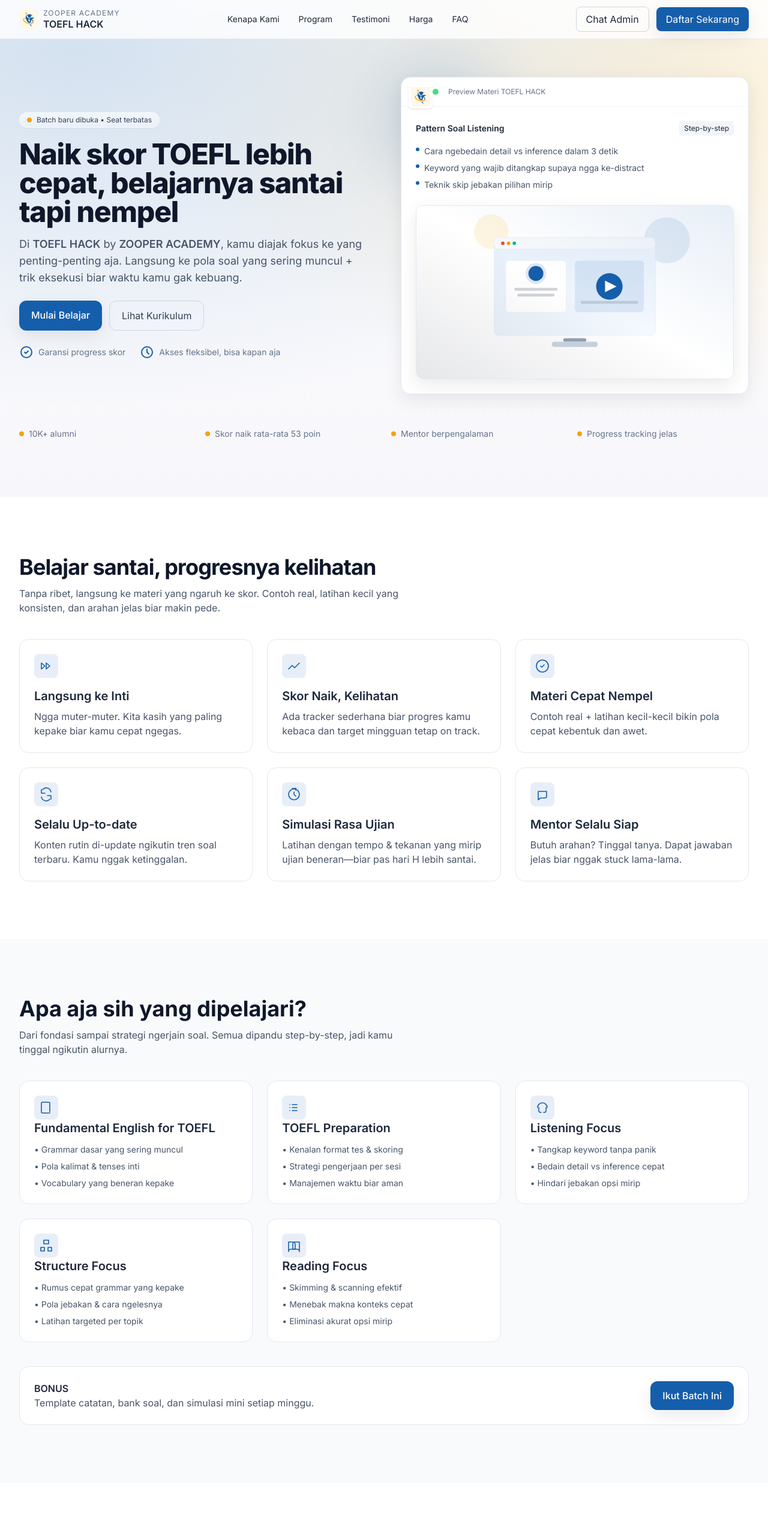
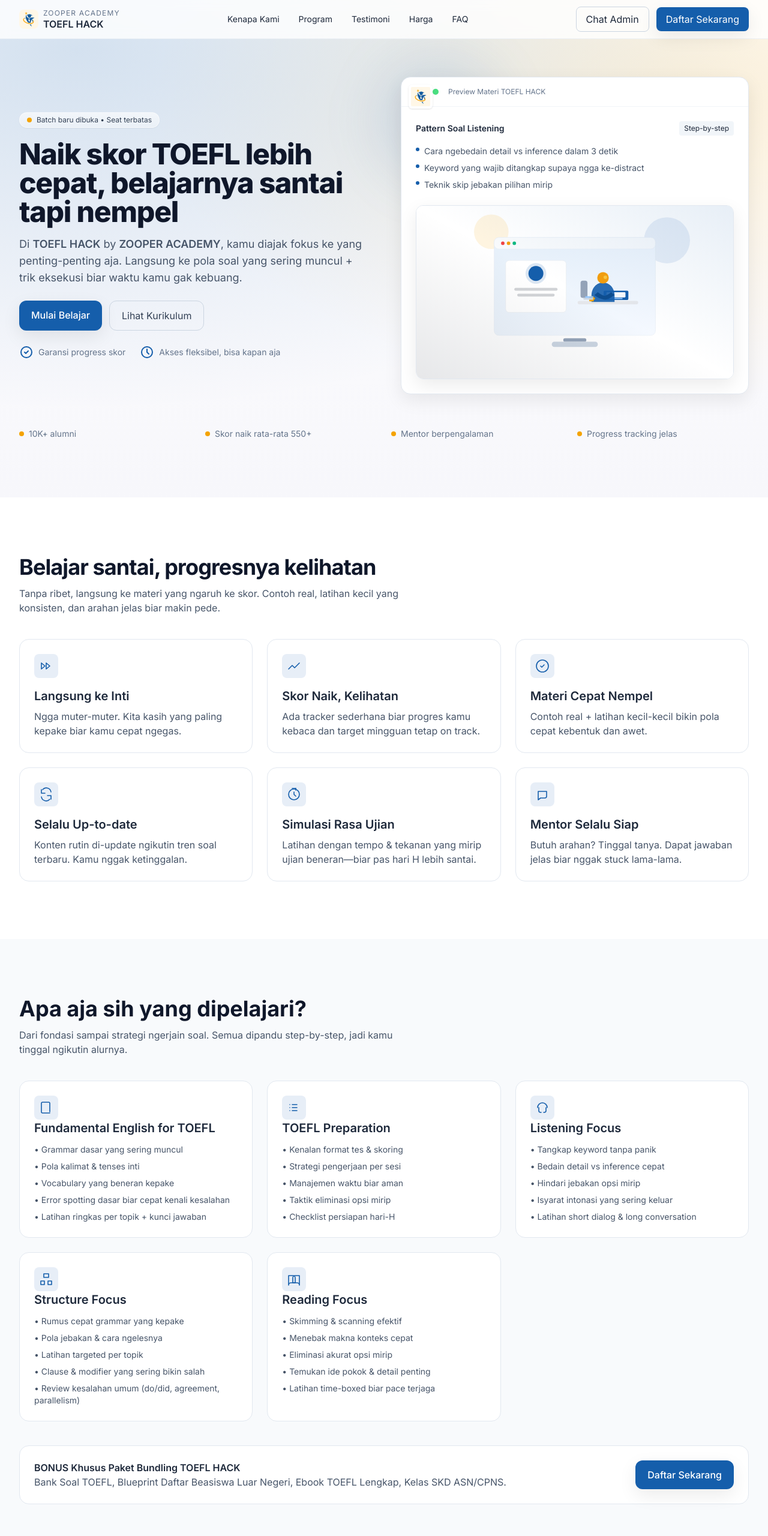
Before and after one commit to zooperacademy/landingpage, a website: page index.html in a window 1280 px wide. Shown: the top 2560 px of the page at 60% size. Drawn offline with nearby package versions, Linux system fonts and the light colour scheme; no server answers.

Commit message:
content(program): expand each curriculum card to 5+ bullet points; remove extra bullets from benefits

```diff
--- a/index.html
+++ b/index.html
@@ -82,7 +82,7 @@
         </nav>
         <div class="hidden md:flex items-center gap-3">
           <a href="#" id="tanyaDuluNav" aria-label="Chat Admin via WhatsApp" class="px-4 py-2 rounded-lg border border-slate-300 hover:border-brand/40 hover:text-brand transition">Chat Admin</a>
-          <a href="#daftar" aria-label="Pergi ke bagian daftar" class="px-4 py-2 rounded-lg bg-brand hover:bg-brand-dark text-white shadow-soft transition">Daftar Sekarang</a>
+          <a href="#harga" aria-label="Pergi ke bagian harga" class="px-4 py-2 rounded-lg bg-brand hover:bg-brand-dark text-white shadow-soft transition">Daftar Sekarang</a>
         </div>
         <button id="menuBtn" class="md:hidden inline-flex items-center justify-center h-10 w-10 rounded-lg border border-slate-300 text-slate-700">
           <svg xmlns="http://www.w3.org/2000/svg" class="h-6 w-6" fill="none" viewBox="0 0 24 24" stroke="currentColor"><path stroke-linecap="round" stroke-linejoin="round" stroke-width="1.5" d="M4 6h16M4 12h16M4 18h16" /></svg>
@@ -183,11 +183,31 @@
                   <rect x="190" y="285" width="150" height="10" rx="5" fill="#1F2937" opacity="0.2" />
                   <rect x="200" y="305" width="130" height="10" rx="5" fill="#1F2937" opacity="0.2" />
 
-                  <!-- Right: Video preview with play button -->
-                  <rect x="400" y="190" width="240" height="180" rx="12" fill="#155EAB" opacity="0.10" stroke="#E5E7EB" />
-                  <circle cx="520" cy="280" r="46" fill="#155EAB" />
-                  <polygon points="505,260 545,280 505,300" fill="#FFFFFF" />
-                  <rect x="420" y="330" width="200" height="10" rx="5" fill="#1F2937" opacity="0.15" />
+                  <!-- Right: Person studying online -->
+                  <!-- Desk surface -->
+                  <rect x="410" y="330" width="210" height="12" rx="6" fill="#E5E7EB" />
+                  <!-- Laptop -->
+                  <rect x="500" y="295" width="86" height="32" rx="4" fill="#155EAB" />
+                  <rect x="510" y="300" width="66" height="18" rx="3" fill="#F8FAFC" />
+                  <rect x="520" y="320" width="46" height="4" rx="2" fill="#93C5FD" />
+                  <!-- Chair back -->
+                  <rect x="420" y="260" width="24" height="60" rx="8" fill="#94A3B8" />
+                  <!-- Person: torso -->
+                  <path d="M458 310c0-24 18-44 40-44s40 20 40 44v24h-80v-24z" fill="#155EAB" opacity="0.90" />
+                  <!-- Person: head -->
+                  <circle cx="498" cy="250" r="20" fill="#F59E0B" />
+                  <!-- Person: face highlight -->
+                  <circle cx="506" cy="248" r="6" fill="#FCD34D" opacity="0.8" />
+                  <!-- Person: arm left to laptop -->
+                  <path d="M468 310c10 8 22 14 34 16l6-12c-10-2-20-7-28-14z" fill="#0E4D8F" />
+                  <!-- Person: arm right to laptop -->
+                  <path d="M538 310c-10 8-22 14-34 16l-6-12c10-2 20-7 28-14z" fill="#0E4D8F" />
+                  <!-- Mug -->
+                  <rect x="450" y="314" width="16" height="18" rx="3" fill="#F4A300" />
+                  <rect x="464" y="318" width="6" height="8" rx="3" fill="#F4A300" />
+                  <!-- Books stack -->
+                  <rect x="430" y="320" width="34" height="6" rx="2" fill="#CBD5E1" />
+                  <rect x="436" y="314" width="28" height="6" rx="2" fill="#93C5FD" />
 
                   <!-- Stand -->
                   <rect x="360" y="460" width="80" height="12" rx="6" fill="#94A3B8" />
@@ -202,7 +222,7 @@
 
       <div class="mt-14 grid grid-cols-2 md:grid-cols-4 gap-6 items-center text-slate-500 text-sm reveal">
         <div class="flex items-center gap-2"><span class="h-2 w-2 rounded-full bg-accent"></span> 10K+ alumni</div>
-        <div class="flex items-center gap-2"><span class="h-2 w-2 rounded-full bg-accent"></span> Skor naik rata-rata 53 poin</div>
+        <div class="flex items-center gap-2"><span class="h-2 w-2 rounded-full bg-accent"></span> Skor naik rata-rata 550+</div>
         <div class="flex items-center gap-2"><span class="h-2 w-2 rounded-full bg-accent"></span> Mentor berpengalaman</div>
         <div class="flex items-center gap-2"><span class="h-2 w-2 rounded-full bg-accent"></span> Progress tracking jelas</div>
       </div>
@@ -314,6 +334,8 @@
             <li>• Grammar dasar yang sering muncul</li>
             <li>• Pola kalimat & tenses inti</li>
             <li>• Vocabulary yang beneran kepake</li>
+            <li>• Error spotting dasar biar cepat kenali kesalahan</li>
+            <li>• Latihan ringkas per topik + kunci jawaban</li>
           </ul>
         </div>
         <div class="p-6 rounded-2xl border border-slate-200 bg-white">
@@ -329,6 +351,8 @@
             <li>• Kenalan format tes & skoring</li>
             <li>• Strategi pengerjaan per sesi</li>
             <li>• Manajemen waktu biar aman</li>
+            <li>• Taktik eliminasi opsi mirip</li>
+            <li>• Checklist persiapan hari-H</li>
           </ul>
         </div>
         <div class="p-6 rounded-2xl border border-slate-200 bg-white">
@@ -344,6 +368,8 @@
             <li>• Tangkap keyword tanpa panik</li>
             <li>• Bedain detail vs inference cepat</li>
             <li>• Hindari jebakan opsi mirip</li>
+            <li>• Isyarat intonasi yang sering keluar</li>
+            <li>• Latihan short dialog & long conversation</li>
           </ul>
         </div>
         <div class="p-6 rounded-2xl border border-slate-200 bg-white">
@@ -358,6 +384,8 @@
             <li>• Rumus cepat grammar yang kepake</li>
             <li>• Pola jebakan & cara ngelesnya</li>
             <li>• Latihan targeted per topik</li>
+            <li>• Clause & modifier yang sering bikin salah</li>
+            <li>• Review kesalahan umum (do/did, agreement, parallelism)</li>
           </ul>
         </div>
         <div class="p-6 rounded-2xl border border-slate-200 bg-white">
@@ -373,6 +401,8 @@
             <li>• Skimming & scanning efektif</li>
             <li>• Menebak makna konteks cepat</li>
             <li>• Eliminasi akurat opsi mirip</li>
+            <li>• Temukan ide pokok & detail penting</li>
+            <li>• Latihan time-boxed biar pace terjaga</li>
           </ul>
         </div>
       </div>
@@ -380,10 +410,10 @@
       <div class="mt-10 p-6 rounded-2xl border border-slate-200 bg-white reveal">
         <div class="flex flex-col md:flex-row md:items-center md:justify-between gap-4">
           <div>
-            <p class="font-semibold">BONUS</p>
-            <p class="text-slate-600">Template catatan, bank soal, dan simulasi mini setiap minggu.</p>
+            <p class="font-semibold">BONUS Khusus Paket Bundling TOEFL HACK</p>
+            <p class="text-slate-600">Bank Soal TOEFL, Blueprint Daftar Beasiswa Luar Negeri, Ebook TOEFL Lengkap, Kelas SKD ASN/CPNS.</p>
           </div>
-          <a href="#daftar" class="px-5 py-3 rounded-xl bg-brand hover:bg-brand-dark text-white font-medium shadow-soft text-center">Ikut Batch Ini</a>
+          <a href="#harga" class="px-5 py-3 rounded-xl bg-brand hover:bg-brand-dark text-white font-medium shadow-soft text-center">Daftar Sekarang</a>
         </div>
       </div>
     </div>
@@ -404,7 +434,7 @@
             <div class="min-w-full p-6 md:p-8 grid md:grid-cols-5 gap-4 md:gap-6 items-center">
               <div class="md:col-span-5 max-w-2xl mx-auto">
                 <div class="flex items-center gap-2 text-amber-500 text-[18px] md:text-base">
-                  <span>★★★★★</span><span class="text-slate-500 text-sm">Skor +67 poin</span>
+                  <span>★★★★★</span><span class="text-slate-500 text-sm">Skor 610</span>
                 </div>
                 <p class="mt-3 italic text-slate-700">“Materinya to the point banget. Teknik eliminasi opsi ngebantu banget pas reading. Dulu suka panik, sekarang lebih santai tapi akurat.”</p>
                 <div class="mt-3 flex items-center gap-3">
@@ -436,7 +466,7 @@
             <div class="min-w-full p-6 md:p-8 grid md:grid-cols-5 gap-4 md:gap-6 items-center">
               <div class="md:col-span-5 max-w-2xl mx-auto">
                 <div class="flex items-center gap-2 text-amber-500 text-[18px] md:text-base">
-                  <span>★★★★★</span><span class="text-slate-500 text-sm">Skor +72 poin</span>
+                  <span>★★★★★</span><span class="text-slate-500 text-sm">Skor 550</span>
                 </div>
                 <p class="mt-3 italic text-slate-700">“Latihan micro-step bikin kebiasaan ke-build. Kerasa sendiri tiap minggu makin nambah.”</p>
                 <div class="mt-3 flex items-center gap-3">
@@ -452,7 +482,7 @@
             <div class="min-w-full p-6 md:p-8 grid md:grid-cols-5 gap-4 md:gap-6 items-center">
               <div class="md:col-span-5 max-w-2xl mx-auto">
                 <div class="flex items-center gap-2 text-amber-500 text-[18px] md:text-base">
-                  <span>★★★★★</span><span class="text-slate-500 text-sm">Skor +45 poin</span>
+                  <span>★★★★★</span><span class="text-slate-500 text-sm">Skor 545</span>
                 </div>
                 <p class="mt-3 italic text-slate-700">“Strategi manage waktu-nya ngebantu banget. Sekarang tiap bagian ada pace yang jelas.”</p>
                 <div class="mt-3 flex items-center gap-3">
@@ -484,7 +514,7 @@
             <div class="min-w-full p-6 md:p-8 grid md:grid-cols-5 gap-4 md:gap-6 items-center">
               <div class="md:col-span-5 max-w-2xl mx-auto">
                 <div class="flex items-center gap-2 text-amber-500 text-[18px] md:text-base">
-                  <span>★★★★★</span><span class="text-slate-500 text-sm">Skor +49 poin</span>
+                  <span>★★★★★</span><span class="text-slate-500 text-sm">Skor 589 poin</span>
                 </div>
                 <p class="mt-3 italic text-slate-700">“Teknik eliminasi opsi mirip ngurangin kebingungan pas reading.”</p>
                 <div class="mt-3 flex items-center gap-3">
@@ -500,7 +530,7 @@
             <div class="min-w-full p-6 md:p-8 grid md:grid-cols-5 gap-4 md:gap-6 items-center">
               <div class="md:col-span-5 max-w-2xl mx-auto">
                 <div class="flex items-center gap-2 text-amber-500 text-[18px] md:text-base">
-                  <span>★★★★★</span><span class="text-slate-500 text-sm">Skor +61 poin</span>
+                  <span>★★★★★</span><span class="text-slate-500 text-sm">Skor 611</span>
                 </div>
                 <p class="mt-3 italic text-slate-700">“Materi ringkas tapi kena sasaran. Nggak kebanyakan teori.”</p>
                 <div class="mt-3 flex items-center gap-3">
@@ -516,7 +546,7 @@
             <div class="min-w-full p-6 md:p-8 grid md:grid-cols-5 gap-4 md:gap-6 items-center">
               <div class="md:col-span-5 max-w-2xl mx-auto">
                 <div class="flex items-center gap-2 text-amber-500 text-[18px] md:text-base">
-                  <span>★★★★★</span><span class="text-slate-500 text-sm">Skor +40 poin</span>
+                  <span>★★★★★</span><span class="text-slate-500 text-sm">Skor 537</span>
                 </div>
                 <p class="mt-3 italic text-slate-700">“Listening pattern-nya bikin lebih fokus. Soal jebakan jadi gampang kebaca.”</p>
                 <div class="mt-3 flex items-center gap-3">
@@ -532,7 +562,7 @@
             <div class="min-w-full p-6 md:p-8 grid md:grid-cols-5 gap-4 md:gap-6 items-center">
               <div class="md:col-span-5 max-w-2xl mx-auto">
                 <div class="flex items-center gap-2 text-amber-500 text-[18px] md:text-base">
-                  <span>★★★★★</span><span class="text-slate-500 text-sm">Skor +55 poin</span>
+                  <span>★★★★★</span><span class="text-slate-500 text-sm">Skor 617 poin</span>
                 </div>
                 <p class="mt-3 italic text-slate-700">“Step-by-step guidance bikin ngerasa ditemenin. Target mingguan jadi kejar.”</p>
                 <div class="mt-3 flex items-center gap-3">
```
